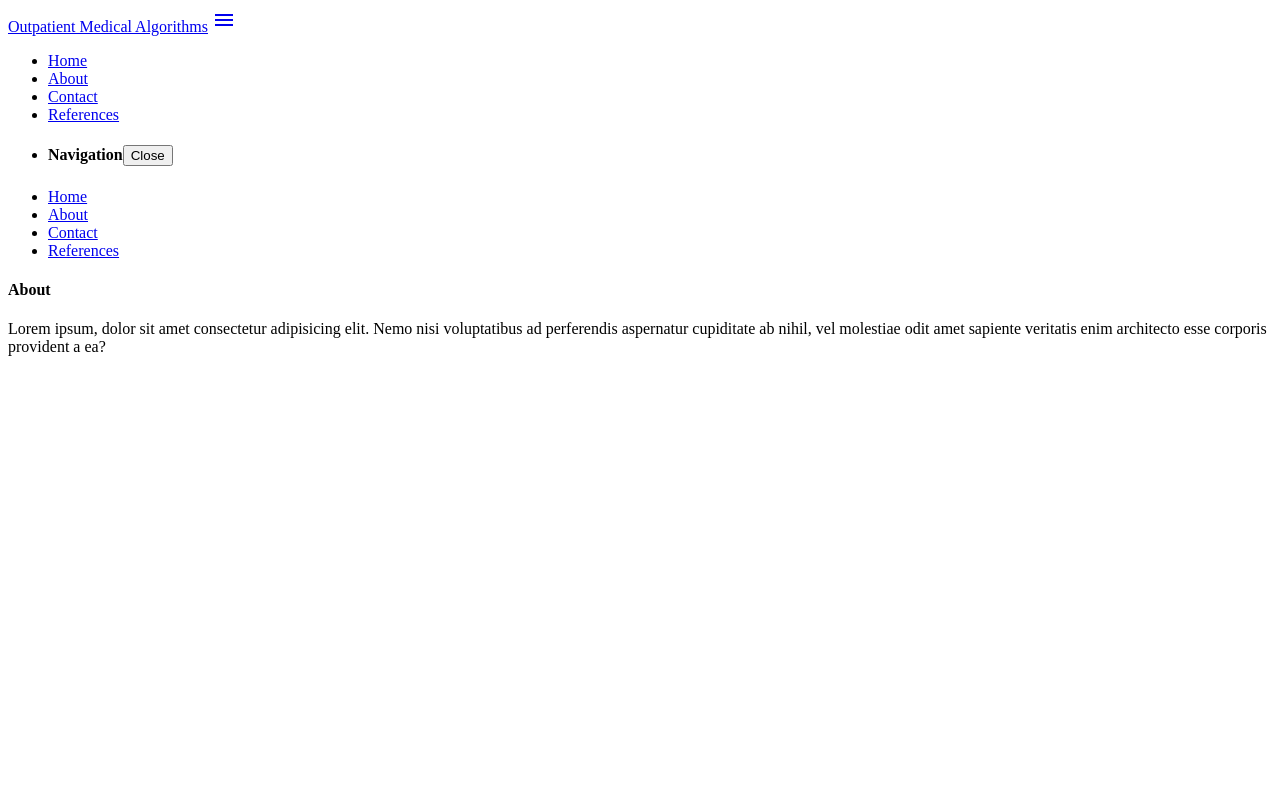
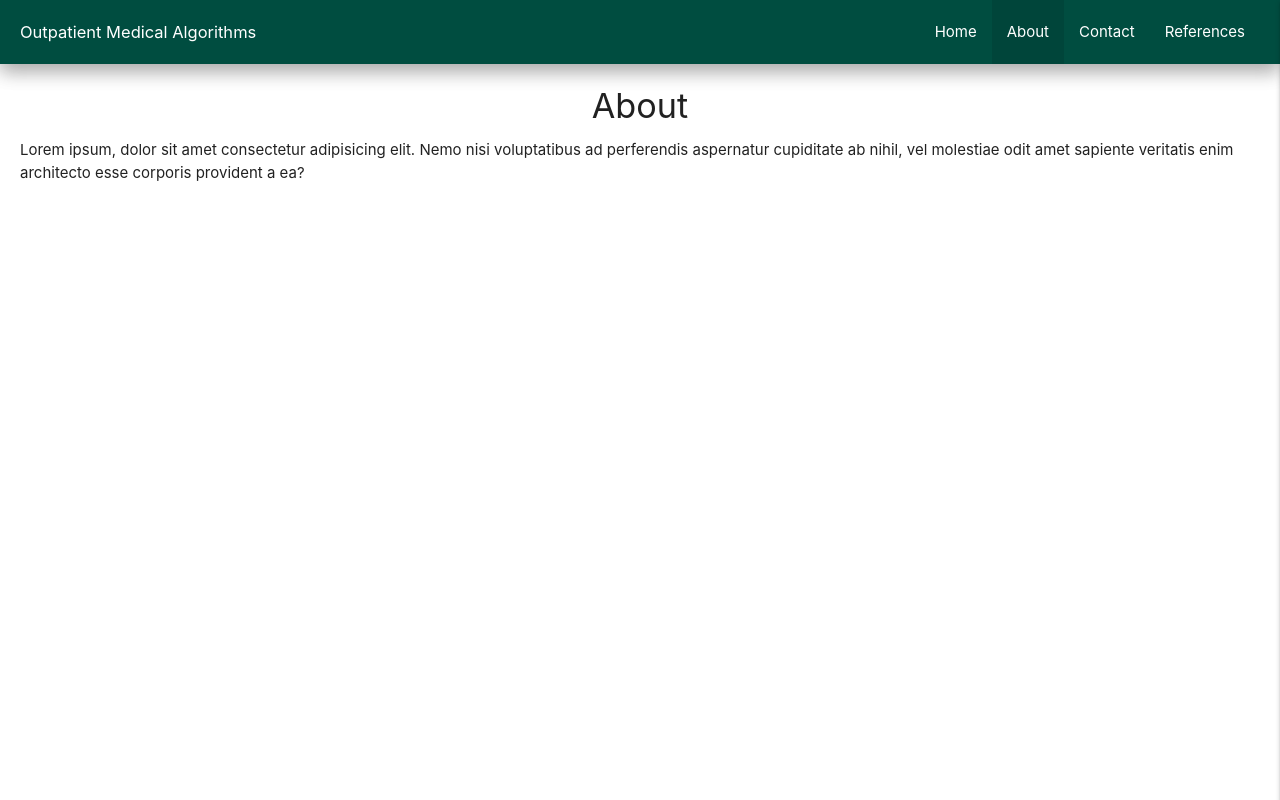
Before and after one commit to malbrecht13/mobileWebDevOneAssignments, a plain HTML site: page Assignment2/pages/about.html in a window 1280 px wide. Drawn offline with Linux system fonts and the light colour scheme; the site is published under a folder, as on GitHub Pages, so addresses that start at the root find nothing.

Commit message:
Changed to relative paths

```diff
--- a/Assignment2/js/ui.js
+++ b/Assignment2/js/ui.js
@@ -69,7 +69,7 @@ const favoriteStarClickEventListener = () => {
             changeFavoriteStarColor(star);
         });
     });
-}
+};
 
 
 // Change the favorite star's color class
@@ -81,4 +81,4 @@ const changeFavoriteStarColor = (star) => {
         star.classList.remove('yellow-text');
         star.classList.add('white-text');
     }
-}
+};
--- a/Assignment2/pages/about.html
+++ b/Assignment2/pages/about.html
@@ -5,32 +5,32 @@
     <meta http-equiv="X-UA-Compatible" content="IE=edge">
     <meta name="viewport" content="width=device-width, initial-scale=1.0">
     <title>Outpatient Medical Algorithms</title>
-    <link rel="stylesheet" href="/css/materialize.min.css"/>
+    <link rel="stylesheet" href="../css/materialize.min.css"/>
     <link href="https://fonts.googleapis.com/icon?family=Material+Icons" rel="stylesheet">
 
-    <script type="text/javascript" src="/js/materialize.min.js"></script>
-    <link rel="stylesheet" href="/css/app.css"/>
+    <script type="text/javascript" src="../js/materialize.min.js"></script>
+    <link rel="stylesheet" href="../css/app.css"/>
 </head>
 <body>
     <nav class="teal darken-4 hoverable z-depth-2">
         <div class="nav-wrapper">
-            <a href="/pages/" class="brand-logo logo_title left">Outpatient Medical Algorithms</a>
+            <a href="." class="brand-logo logo_title left">Outpatient Medical Algorithms</a>
             <a href="#" data-target="mobile-right-side-nav" class="sidenav-trigger right"><i class="material-icons">menu</i></a>
             <ul class="right hide-on-med-and-down">
-                <li><a href="/pages/">Home</a></li>
-                <li class="active"><a href="/pages/about.html">About</a></li>
-                <li><a href="/pages/contact.html">Contact</a></li>
-                <li><a href="/pages/references.html">References</a></li>
+                <li><a href=".">Home</a></li>
+                <li class="active"><a href="./about.html">About</a></li>
+                <li><a href="./contact.html">Contact</a></li>
+                <li><a href="./references.html">References</a></li>
             </ul>
             <ul class="sidenav collection teal-text text-darken-4" id="mobile-right-side-nav">
                 <div class="row">
                     <li class="collection-header"><h4>Navigation<button id="close-right-sidenav" href="#" class="waves-effect waves-light btn right teal darken-4">Close</button></h4></li>
                 </div>
 
-                <li class="collection-item"><a href="/pages/">Home</a></li>
-                <li class="collection-item active teal darken-4"><a class="white-text" href="/pages/about.html">About</a></li>
-                <li class="collection-item"><a href="/pages/contact.html">Contact</a></li>
-                <li class="collection-item"><a href="/pages/references.html">References</a></li>
+                <li class="collection-item"><a href=".">Home</a></li>
+                <li class="collection-item active teal darken-4"><a class="white-text" href="./about.html">About</a></li>
+                <li class="collection-item"><a href="./contact.html">Contact</a></li>
+                <li class="collection-item"><a href="./references.html">References</a></li>
             </ul>
         </div>
     </nav>
@@ -42,7 +42,7 @@
     </main>
 
 
-    <script src="/js/ui.js">
+    <script src="../js/ui.js">
 
     </script>
 </body>
```
Also changed, not shown: Assignment2/pages/contact.html (+13 -13 lines), Assignment2/pages/index.html (+13 -13 lines), Assignment2/pages/references.html (+13 -13 lines).
